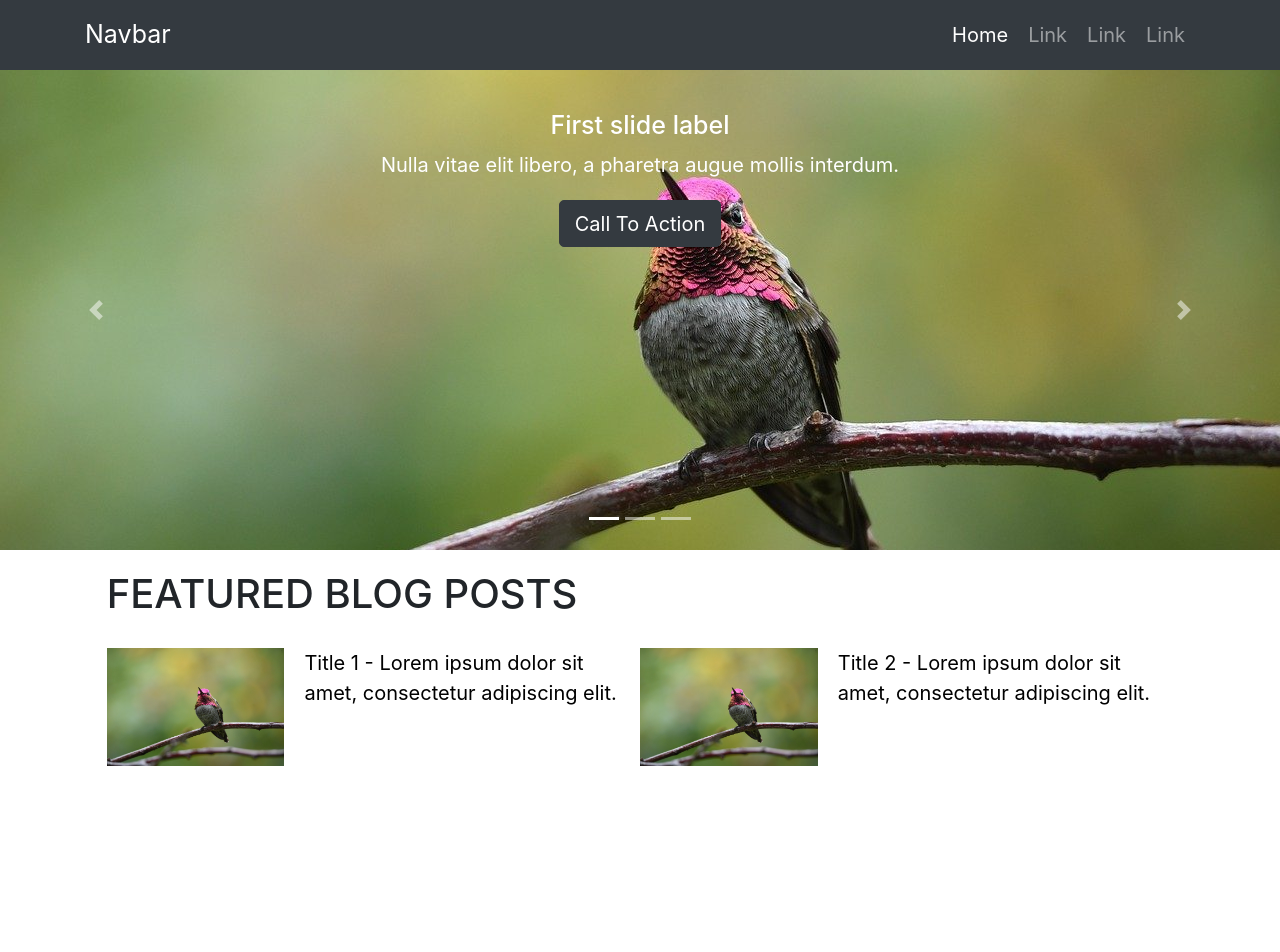
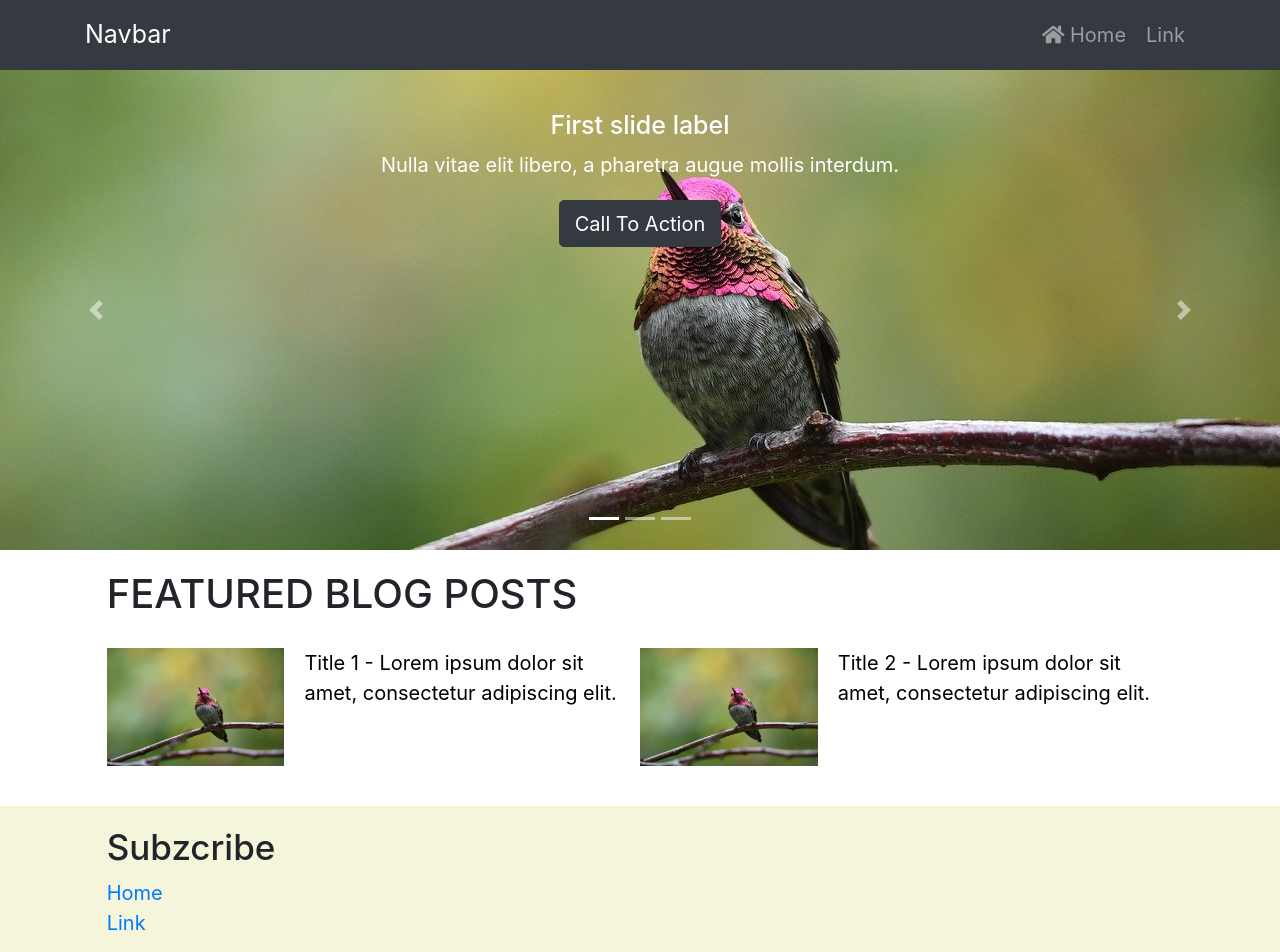
Before and after one commit to sankettchauhan/subzscribe-b2b, a React (Create React App) app: page / in a window 1280 px wide. Shown: the top 952 px of the page. Before the commit the page ends 806 px from the top, so only its background shows below. Built offline with nearby package versions, Linux system fonts and the light colour scheme.

Commit message:
added footer

```diff
--- a/public/index.html
+++ b/public/index.html
@@ -22,7 +22,9 @@
     -->
   <!-- Required meta tags always come first -->
   <meta http-equiv="x-ua-compatible" content="ie=edge">
-
+  <!-- Fontawesome cdn -->
+  <link rel="stylesheet" href="https://use.fontawesome.com/releases/v5.15.1/css/all.css"
+    integrity="sha384-vp86vTRFVJgpjF9jiIGPEEqYqlDwgyBgEF109VFjmqGmIY/Y4HV4d3Gp2irVfcrp" crossorigin="anonymous">
   <!-- Bootstrap CSS -->
   <link rel="stylesheet" href="https://cdn.jsdelivr.net/npm/bootstrap@4.5.3/dist/css/bootstrap.min.css"
     integrity="sha384-TX8t27EcRE3e/ihU7zmQxVncDAy5uIKz4rEkgIXeMed4M0jlfIDPvg6uqKI2xXr2" crossorigin="anonymous">
--- a/src/App.js
+++ b/src/App.js
@@ -2,6 +2,7 @@ import Navbar from "./components/Navbar";
 import home from "./components/Home/home";
 import Blog from "./components/Blog/Blog";
 import { BrowserRouter, Route } from "react-router-dom";
+import Footer from "./components/Footer";
 
 const BlogWithLink = ({ match, location, history }) => (
   <Blog blogTitle={match.params.blogTitle} />
@@ -14,6 +15,7 @@ function App() {
         <Navbar />
         <Route exact path="/blogs/:blogTitle" component={BlogWithLink} />
         <Route exact path="/" component={home} />
+        <Footer />
       </BrowserRouter>
     </div>
   );
--- /dev/null
+++ b/src/components/Footer.js
@@ -0,0 +1,29 @@
+import React from 'react'
+import LINKS from "../content/navbarLinks.json";
+
+const Footer = () => {
+    return (
+        <div id="footer">
+            <div className="row no-gutters py-3">
+                <div className="col-10 offset-1">
+                    <div>
+                        <div>
+                            <h3>Subzcribe</h3>
+                        </div>
+                        <div>
+                            <ul className="navbar-nav">
+                                {LINKS.map((item, index) => (
+                                    <li className="nav-item" key={"footer-link-" + item.name + "-" + { index }}>
+                                        <a className="nav-link py-0" href="#deadlink">{item.name}</a>
+                                    </li>
+                                ))}
+                            </ul>
+                        </div>
+                    </div>
+                </div>
+            </div>
+        </div>
+    )
+}
+
+export default Footer
--- a/src/components/Navbar.js
+++ b/src/components/Navbar.js
@@ -1,4 +1,5 @@
 import React from 'react'
+import LINKS from "../content/navbarLinks.json"
 
 const Navbar = () => {
     return (
@@ -11,18 +12,11 @@ const Navbar = () => {
 
                 <div className="collapse navbar-collapse" id="navbarSupportedContent">
                     <ul className="navbar-nav ml-auto">
-                        <li className="nav-item active">
-                            <a className="nav-link" href="#deadlink">Home <span className="sr-only">(current)</span></a>
-                        </li>
-                        <li className="nav-item">
-                            <a className="nav-link" href="#deadlink">Link</a>
-                        </li>
-                        <li className="nav-item">
-                            <a className="nav-link" href="#deadlink">Link</a>
-                        </li>
-                        <li className="nav-item">
-                            <a className="nav-link" href="#deadlink">Link</a>
-                        </li>
+                        {LINKS.map((item, index) => (
+                            <li className="nav-item" key={"navbar-link-" + item.name + "-" + { index }}>
+                                <a className="nav-link" href="#deadlink"><span className={item.icon} />{item.name}</a>
+                            </li>
+                        ))}
                     </ul>
                 </div>
             </div>
--- /dev/null
+++ b/src/content/navbarLinks.json
@@ -0,0 +1,10 @@
+[
+    {
+        "name": " Home",
+        "icon": "fas fa-home"
+    },
+    {
+        "name": "Link",
+        "icon": "fas"
+    }
+]
--- a/src/index.css
+++ b/src/index.css
@@ -44,6 +44,10 @@ a:hover {
   color: none;
 }
 
+#footer {
+  background: beige;
+}
+
 html {
   font-size: 100%;
   font-family: Roboto, Oxygen, Ubuntu, Cantarell, "Open Sans", "Helvetica Neue", sans-serif;
--- /dev/null
+++ b/src/sass/footer.scss
@@ -0,0 +1,3 @@
+#footer{
+    background: beige;
+}
--- a/src/sass/style.scss
+++ b/src/sass/style.scss
@@ -1,5 +1,6 @@
 @import "home.scss";
 @import "blog.scss";
+@import "footer.scss";
 html{
     font-size: 100%;
     font-family: Roboto, Oxygen, Ubuntu, Cantarell, 'Open Sans', 'Helvetica Neue', sans-serif;
```
Also changed, not shown: 1 other file (tests, documents, lock files or other folders).
